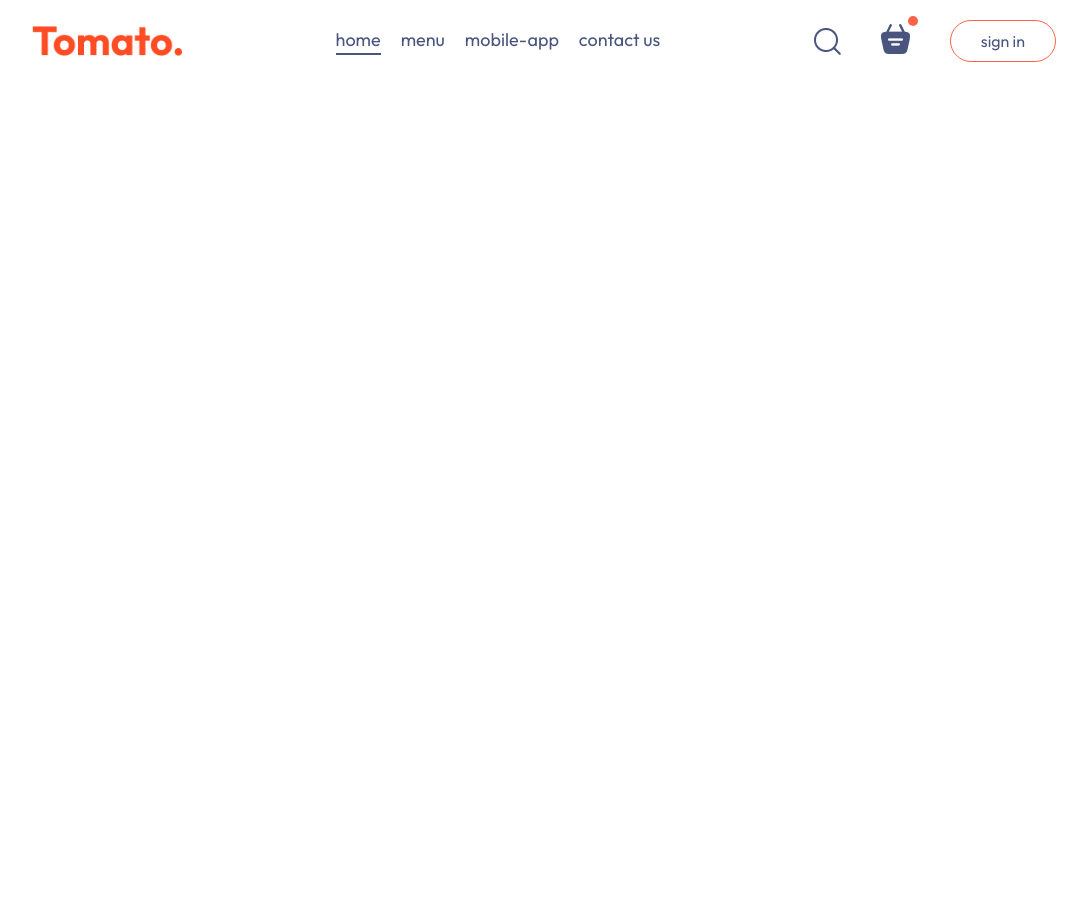
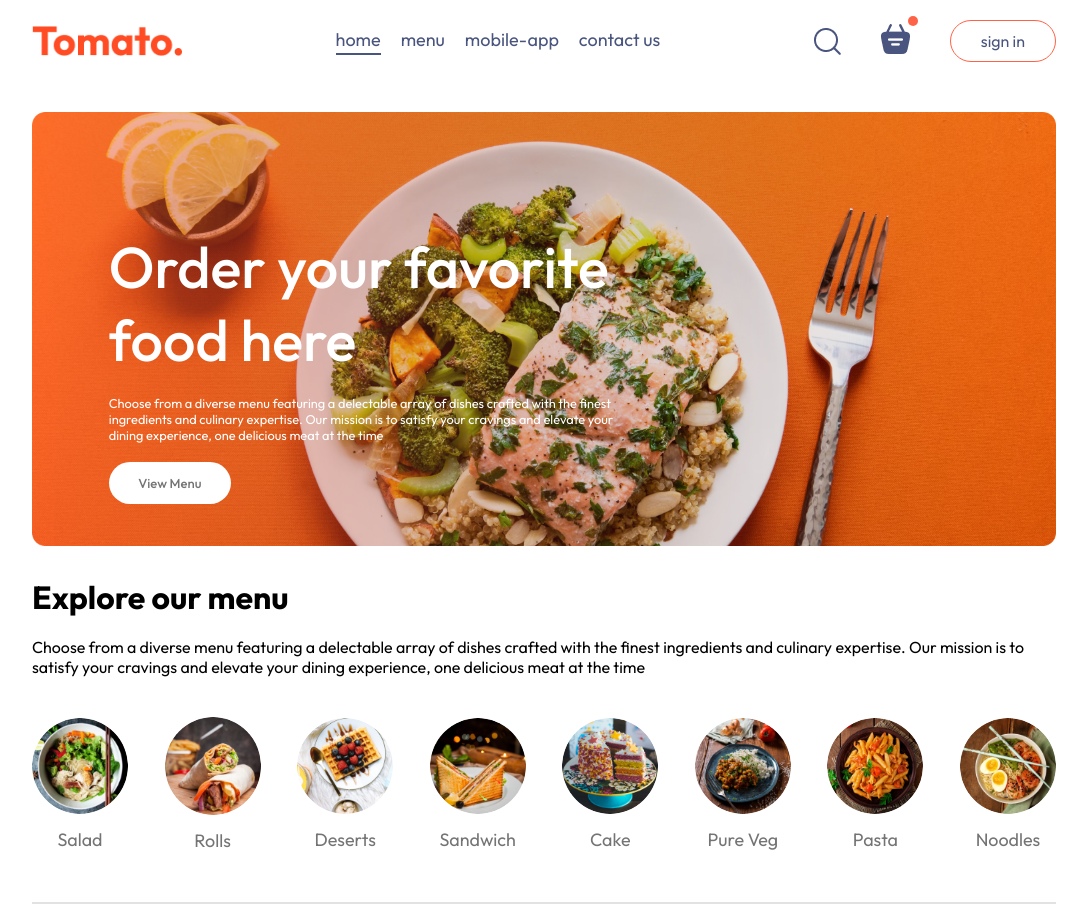
Before and after one commit to quanglinh12340/Food-Delivery, a React (Vite) app: page / in a window 1280 px wide. Shown: the whole page, without its empty margins (96-1183 px from the left). Before the commit the page ends 800 px from the top, so only its background shows below. Built offline with nearby package versions, Linux system fonts and the light colour scheme.

Commit message:
use router render page

```diff
--- a/src/App.jsx
+++ b/src/App.jsx
@@ -1,9 +1,18 @@
 import React from "react";
 import Navbar from "./component/Navbar";
+import { Route, Routes } from "react-router-dom";
+import Home from "./pages/Home";
+import Cart from "./pages/Cart";
+import PlaceOder from "./pages/PlaceOder";
 const App = () => {
   return (
     <div className="app">
       <Navbar />
+      <Routes>
+        <Route path="/" element={<Home />} />
+        <Route path="/cart" element={<Cart />} />
+        <Route path="/oder" element={<PlaceOder />} />
+      </Routes>
     </div>
   );
 };
```
